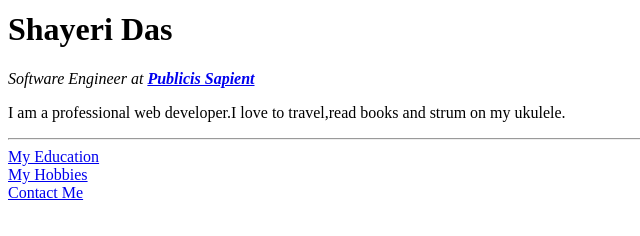
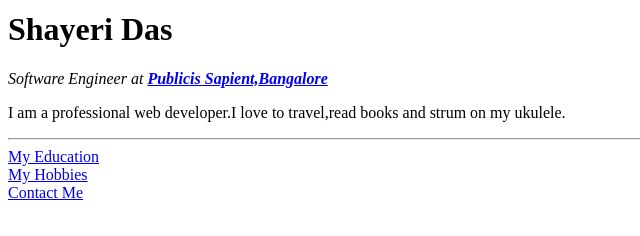
Before and after one commit to EvilCoder15/info, a plain HTML site: page index.html in a window 1280 px wide. Shown: the part 222-458 px from the top of the page, 0-640 px from the left. Drawn offline with Linux system fonts and the light colour scheme.

Commit message:
updating location

```diff
--- a/index.html
+++ b/index.html
@@ -9,7 +9,7 @@
 <body>
     <img src="images/shayeri_img.jpg" width="200" height="200" alt="Shayeri Profile Picture">
     <h1>Shayeri Das</h1>
-    <p><em>Software Engineer at <strong><a href="https://www.publicissapient.com/">Publicis Sapient</a></strong></em></p>
+    <p><em>Software Engineer at <strong><a href="https://www.publicissapient.com/">Publicis Sapient,</a><a href="https://en.wikipedia.org/wiki/Bangalore">Bangalore</a></strong></em></p>
     <p>I am a professional web developer.I love to travel,read books and strum on my ukulele.</p>
     <hr>
     <a href="education.html">My Education</a>
```
